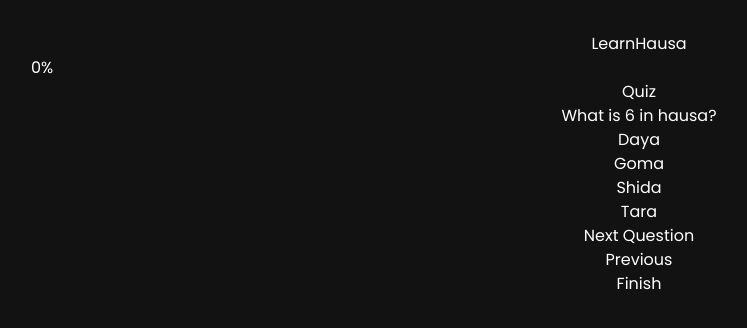
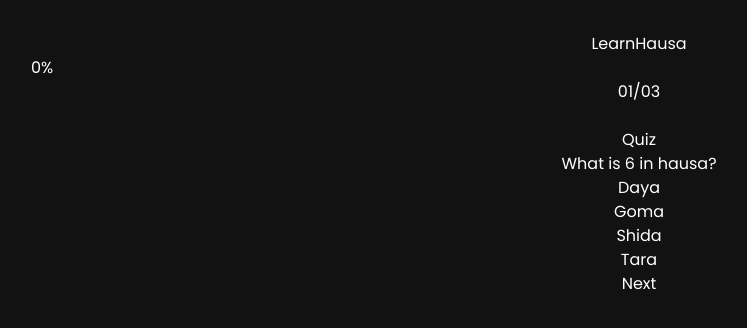
Before and after one commit to anonscodex/hausa, a React (Vite) app: page /quiz in a window 1280 px wide. Shown: the top 328 px of the page, without its empty margins (1-748 px from the left). Built offline with nearby package versions, Linux system fonts and the light colour scheme.

Commit message:
finished the quiz logic

```diff
--- a/src/components/pages/Quiz.jsx
+++ b/src/components/pages/Quiz.jsx
@@ -3,69 +3,113 @@
 import Confetti from "react-confetti";
 import { quiz } from "../../constant";
 
-
-const Quiz = ({progress, setProgress}) => {
-
-    const[useConfetti, setUseConfetti] = useState(false);
-    const[activeQuestions, setActiveQuestions] = useState(0)
-    const[selectedAnswers, setSelectedAnswers] = useState('')
-    const[result, setResult] = useState({
-        score : 0,
+const Quiz = ({ progress, setProgress }) => {
+  const [useConfetti, setUseConfetti] = useState(false);
+  const [activeQuestions, setActiveQuestions] = useState(0);
+  const [selectedAnswers, setSelectedAnswers] = useState(false);
+  const [showResult, setShowResult] = useState(false);
+  const [result, setResult] = useState({
+    score: 0,
     correctAnswers: 0,
     wrongAnswers: 0,
-    })
+  });
+
+  const [selectedAnswerIndex, setSelectedAnswerIndex] = useState(null);
 
   const onClick = () => {
-    setActiveQuestions((prev) => prev + 1)
-    }
+    setResult((prev) =>
+      selectedAnswers
+        ? { ...prev, score: prev.score + 5, correctAnswers: prev.correctAnswers + 1 }
+        : { ...prev, wrongAnswers: prev.wrongAnswers + 1 }
+    );
 
-    const handleClick = () => {
-        if (!isNaN(progress)) {
-            setProgress(progress  + 1);
+    if (activeQuestions !== questions.length - 1) {
+      setActiveQuestions((prev) => prev + 1);
     } else {
-            setProgress(100);
-
-        }
-
-        setUseConfetti(true)
+      setActiveQuestions(0);
+      setShowResult(true);
+      setUseConfetti(true);
       setTimeout(() => setUseConfetti(false), 8000);
     }
 
-    const { questions } = quiz
+    if (!isNaN(progress)) {
+      setProgress(progress + 1);
+    } else {
+      setProgress(100);
+    }
 
-    const {question, choices } = questions[activeQuestions]
+    // Reset selected answer for next question
+    setSelectedAnswerIndex(null);
+    setSelectedAnswers(false);
+  };
+
+  const onSelectedAnswer = (item, index) => {
+    setSelectedAnswerIndex(index);
+    if (item === correctAnswer) {
+      setSelectedAnswers(true);
+    } else {
+      setSelectedAnswers(false);
+    }
+  };
+
+  const { questions } = quiz;
+  const { question, choices, correctAnswer } = questions[activeQuestions];
+  const addLeadingZero = (number) => (number > 9 ? number : `0${number}`);
 
   return (
     <>
-
-        <h1 className="text-center text-xl text-white">Quiz</h1>
-
-        <h2>{question}</h2>
-        <ul>
-            {choices.map((item) => (
-                <li>{item}</li>
+      {!showResult ? (
+        <div className="question-container p-4 border rounded-lg shadow-lg bg-white mt-10">
+          <div className="question-progress float-left mt-1 text-gray-600">
+            <span className="font-bold">{addLeadingZero(activeQuestions + 1)}</span>
+            <span>/{addLeadingZero(questions.length)}</span>
+          </div>
+          <br />
+          <h1 className="text-center text-xl text-black mr-10">Quiz</h1>
+          <h2 className="text-2xl font-bold mb-4 text-black">{question}</h2>
+          <ul className="choices-list list-none p-0 text-xl text-black">
+            {choices.map((item, index) => (
+              <li
+                onClick={() => onSelectedAnswer(item, index)}
+                key={item}
+                className={`choice-item cursor-pointer p-2 mb-2 rounded-md ${
+                  selectedAnswerIndex === index ? 'bg-green-100 text-green-900' : 'bg-gray-100 text-gray-700'
+                } hover:bg-green-500 hover:text-white`}
+              >
+                {item}
+              </li>
             ))}
           </ul>
-
-        <button className="bg-green-500 border py-2 px-5 rounded-md focus:outline-none focus:shaodw-outline hover:bg-neutral-700" onClick={onClick}>Next Question</button>
+          <button
+            className="bg-green-500 border py-2 px-5 rounded-md focus:outline-none focus:shadow-outline hover:bg-neutral-700"
+            onClick={onClick}
+            disabled={selectedAnswerIndex === null}
+          >
+            {activeQuestions === questions.length - 1 ? 'Finish' : 'Next'}
+          </button>
+        </div>
+      ) : (
+        <div className="question-container p-4 border rounded-lg shadow-lg bg-white mt-10">
+          <h3>Result</h3>
+          <p className="choice-item cursor-pointer p-2 mb-2 rounded-md bg-green-100 text-green-900 hover:bg-green-500 hover:text-white">
+            Total Questions: <span>{questions.length}</span>
+          </p>
+          <p className="choice-item cursor-pointer p-2 mb-2 rounded-md bg-green-100 text-green-900 hover:bg-green-500 hover:text-white">
+            Total Score:<span> {result.score}</span>
+          </p>
+          <p className="choice-item cursor-pointer p-2 mb-2 rounded-md bg-green-100 text-green-900 hover:bg-green-500 hover:text-white">
+            Correct Answers:<span> {result.correctAnswers}</span>
+          </p>
+          <p className="choice-item cursor-pointer p-2 mb-2 rounded-md bg-green-100 text-green-900 hover:bg-green-500 hover:text-white">
+            Wrong Answers:<span> {result.wrongAnswers}</span>
+          </p>
+        </div>
+      )}
 
       {useConfetti && <Confetti width="1300px" height="990px" />}
 
-<div className="flex justify-around">
-                    <div className=' p-5  sm:p-5'>
-                        <Link to='/expression'>
-                        <button className='bg-green-500 border py-2 px-5 rounded-md focus:outline-none focus:shadow-outline hover:bg-neutral-700'>Previous</button>
-                        </Link>
-                    </div>
-
-                    <div className=' p-5  sm:p-5'>
-                        <Link to='/quiz'>
-                        <button className='bg-green-500 border py-2 px-5 rounded-md focus:outline-none focus:shadow-outline hover:bg-neutral-700' onClick={handleClick}>Finish</button>
-                        </Link>
-                    </div>
-                </div>
     </>
   );
-}
+};
 
 export default Quiz;
```
Lines whose indentation alone changed are shown as unchanged.
